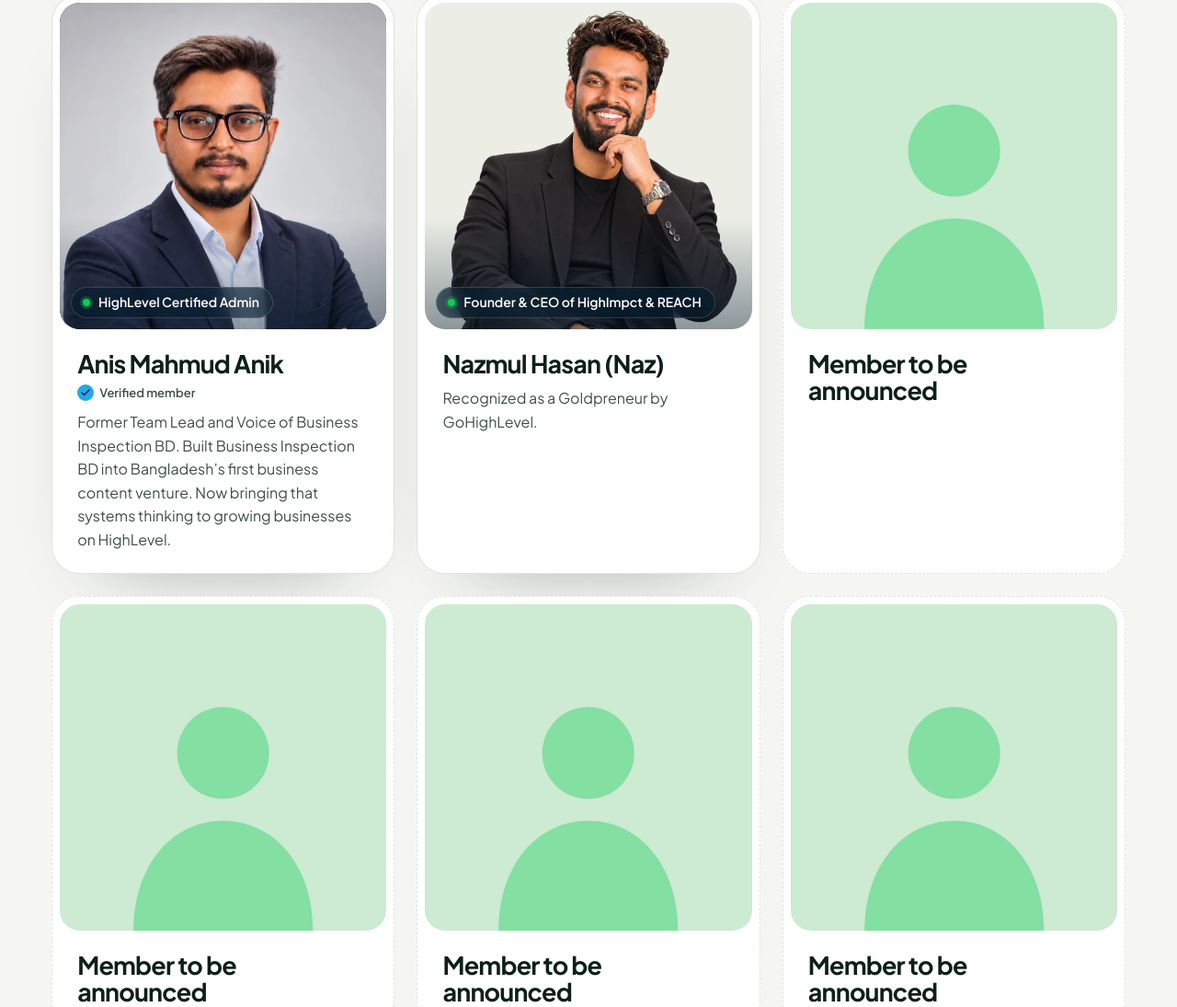
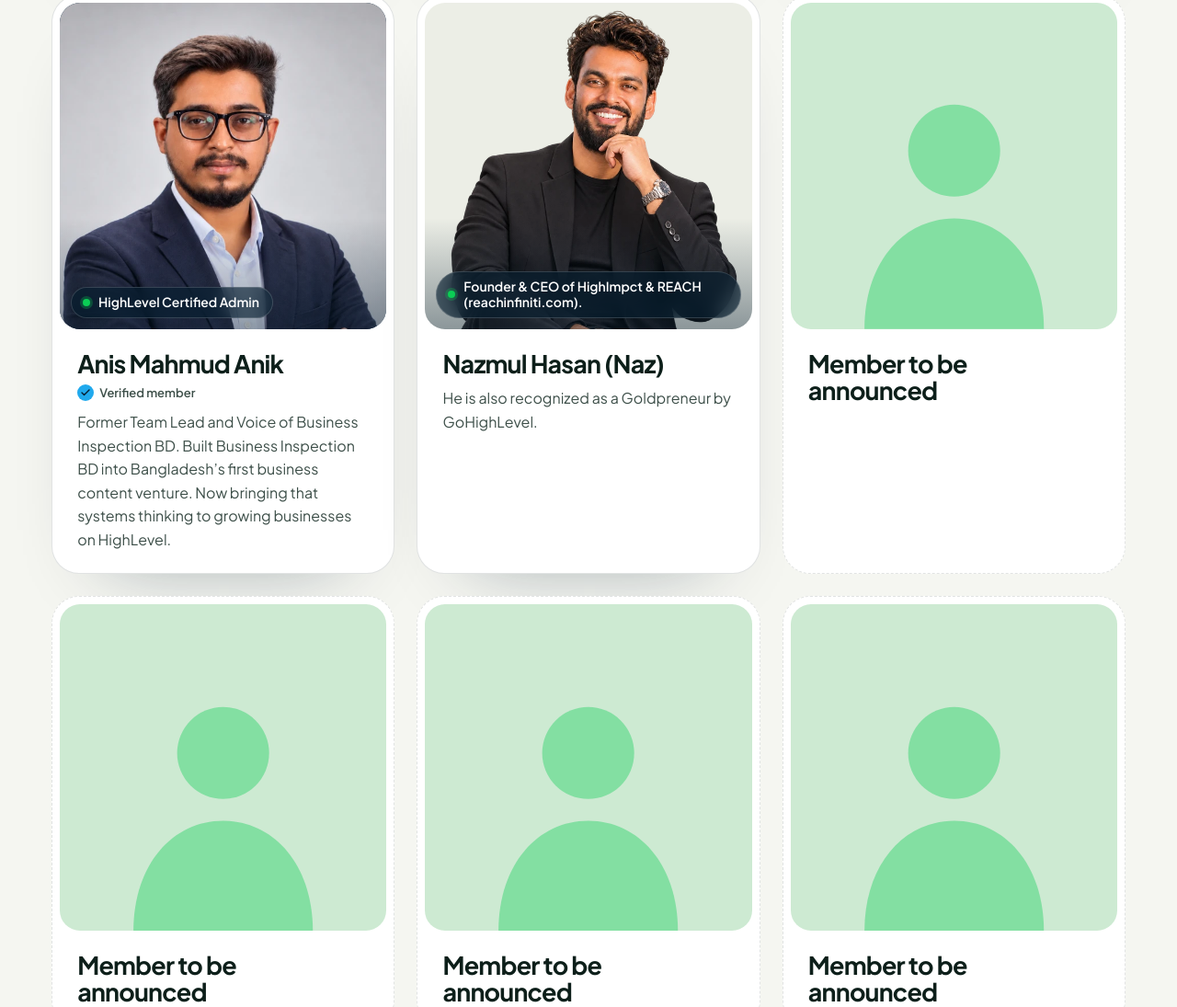
Before and after one commit to mehedi-sharif/ghlbangladesh, an Astro site: page /mastermind in a window 1280 px wide. Shown: the part 4298-5393 px from the top of the page at 92% size. Built offline with nearby package versions, Linux system fonts and the light colour scheme; Astro itself is replaced by a stand-in of ours.

Commit message:
Update Nazmul Hasan’s Mastermind profile

```diff
--- a/src/pages/mastermind.astro
+++ b/src/pages/mastermind.astro
@@ -190,8 +190,8 @@ const profileGroups: {
       {
         slug: "nazmul-hasan",
         name: "Nazmul Hasan (Naz)",
-        role: "Founder & CEO of HighImpct & REACH",
-        about: "Recognized as a Goldpreneur by GoHighLevel.",
+        role: "Founder & CEO of HighImpct & REACH (reachinfiniti.com).",
+        about: "He is also recognized as a Goldpreneur by GoHighLevel.",
         photoFile: {
           src: "/images/community/nazmul-hasan.webp",
           width: 640,
```
